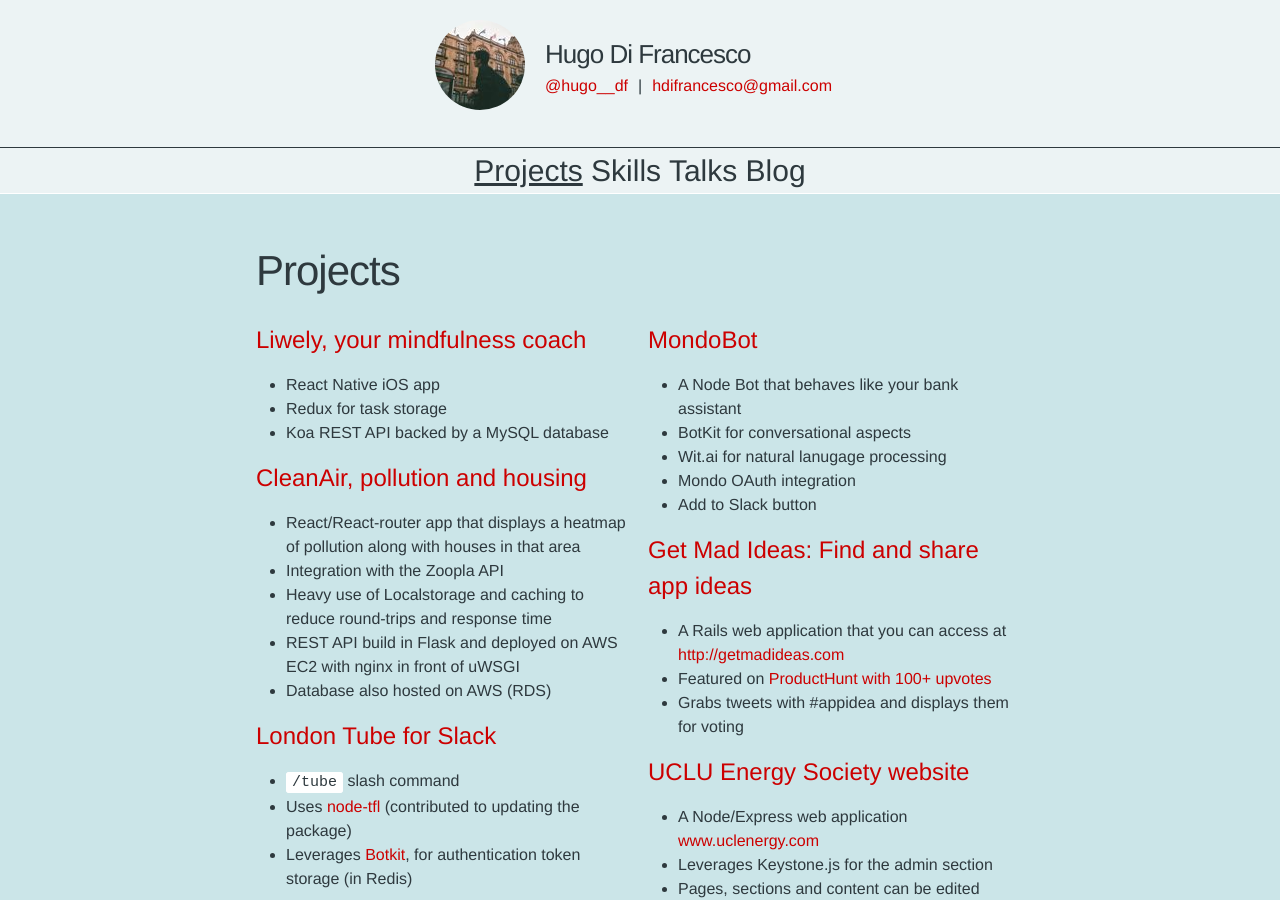
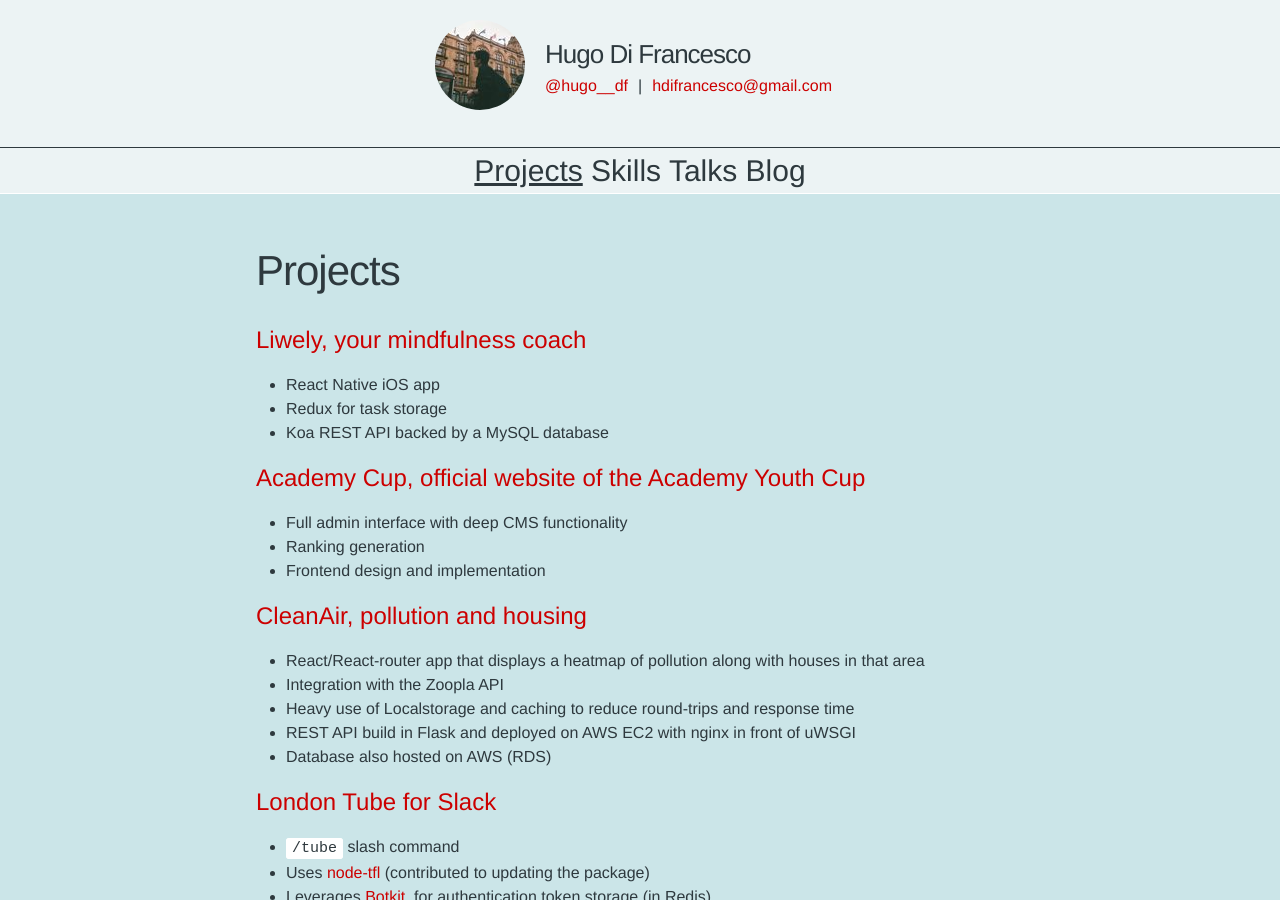
Before and after one commit to HugoDF/HugoDF.github.io, a Jekyll site: the page built from index.html, in a window 1280 px wide and 900 px high. Built offline with Jekyll 4.4.1, drawn with Linux system fonts in a browser that asks for light colours.

Commit message:
Add AcademyCup to website

```diff
--- a/_sass/_layout.scss
+++ b/_sass/_layout.scss
@@ -313,11 +313,11 @@
         //padding: $spacing-unit;
         display: block;
         text-align: center;
-        @media (min-width: 720px){
-            -webkit-column-count: 2;
-               -moz-column-count: 2;
-                    column-count: 2;
-        }
+        // @media (min-width: 720px){
+        //     -webkit-column-count: 2;
+        //        -moz-column-count: 2;
+        //             column-count: 2;
+        // }
     }
     .project-tile{
         display: inline-block;
--- a/index.html
+++ b/index.html
@@ -12,6 +12,17 @@
           <li>React Native iOS app</li>
           <li>Redux for task storage</li>
           <li>Koa REST API backed by a MySQL database</li>
+        </ul>
+      </p>
+    </div>
+
+    <div class="project-tile">
+      <h1><a href="http://ayc.academycup.com">Academy Cup, official website of the Academy Youth Cup</a></h1>
+      <p>
+        <ul>
+          <li>Full admin interface with deep CMS functionality</li>
+          <li>Ranking generation</li>
+          <li>Frontend design and implementation</li>
         </ul>
       </p>
     </div>
```
